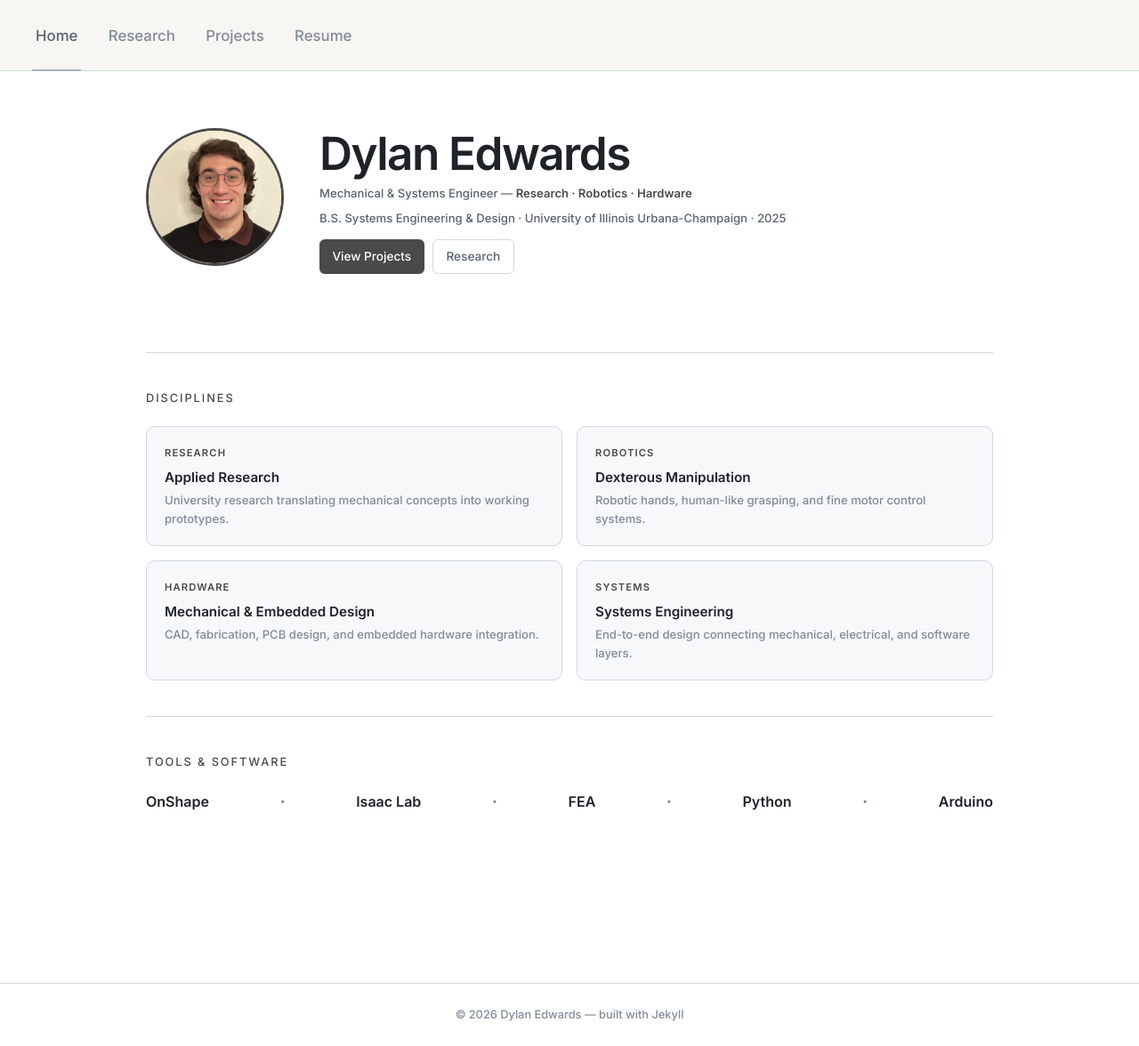
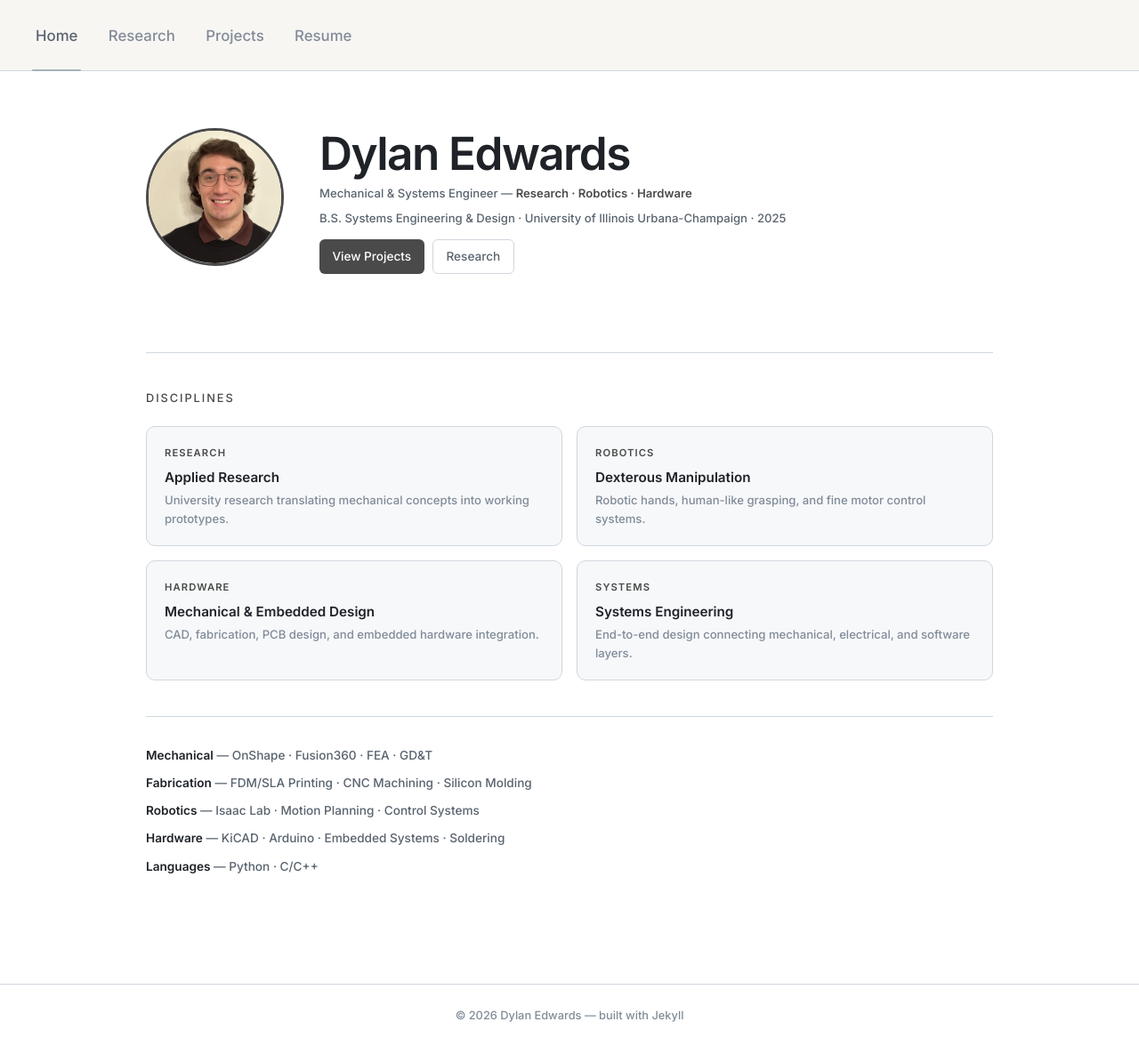
Before and after one commit to DylanEdwards02/DylanEdwards02.github.io, a Jekyll site: the page built from index.md, in a window 1280 px wide and 1176 px high. Shown: the whole window at 89% size. Built offline with Jekyll 4.4.1, drawn with Linux system fonts in a browser that asks for light colours.

Commit message:
Update index.md

```diff
--- a/index.md
+++ b/index.md
@@ -47,15 +47,10 @@ title: Home
 
 <hr class="home-divider">
 
-<span class="section-label">Tools & Software</span>
-<div style="display: flex; justify-content: space-between; align-items: center; margin-bottom: 2.5rem;">
-  <span style="font-size: 1rem; color: var(--text);"><strong>OnShape</strong></span>
-  <span class="tag-dot">·</span>
-  <span style="font-size: 1rem; color: var(--text);"><strong>Isaac Lab</strong></span>
-  <span class="tag-dot">·</span>
-  <span style="font-size: 1rem; color: var(--text);"><strong>FEA</strong></span>
-  <span class="tag-dot">·</span>
-  <span style="font-size: 1rem; color: var(--text);"><strong>Python</strong></span>
-  <span class="tag-dot">·</span>
-  <span style="font-size: 1rem; color: var(--text);"><strong>Arduino</strong></span>
+<div style="display: flex; flex-direction: column; gap: 0.5rem; margin-bottom: 2.5rem;">
+  <p style="font-size: 0.85rem; color: var(--text-2); margin: 0;"><strong>Mechanical</strong> — OnShape · Fusion360 · FEA · GD&T</p>
+  <p style="font-size: 0.85rem; color: var(--text-2); margin: 0;"><strong>Fabrication</strong> — FDM/SLA Printing · CNC Machining · Silicon Molding</p>
+  <p style="font-size: 0.85rem; color: var(--text-2); margin: 0;"><strong>Robotics</strong> — Isaac Lab · Motion Planning · Control Systems</p>
+  <p style="font-size: 0.85rem; color: var(--text-2); margin: 0;"><strong>Hardware</strong> — KiCAD · Arduino · Embedded Systems · Soldering</p>
+  <p style="font-size: 0.85rem; color: var(--text-2); margin: 0;"><strong>Languages</strong> — Python · C/C++</p>
 </div>
```
